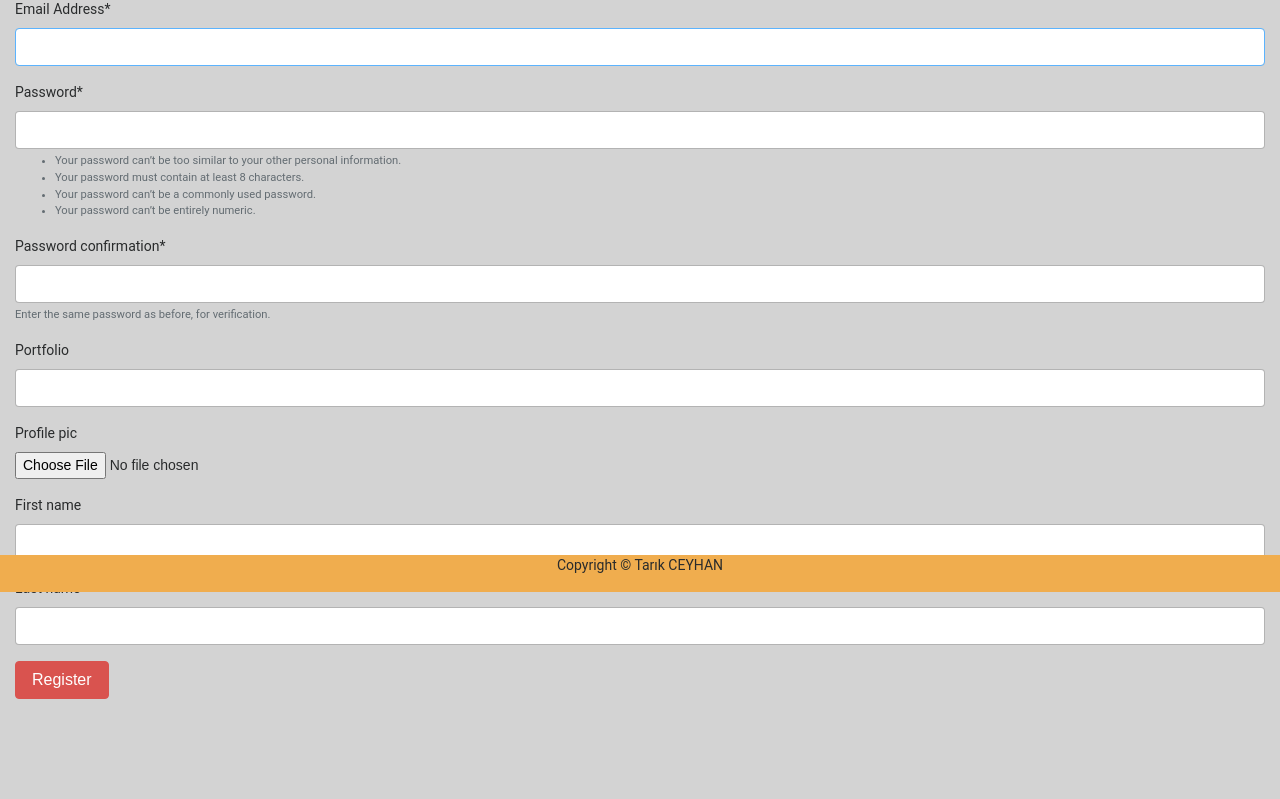
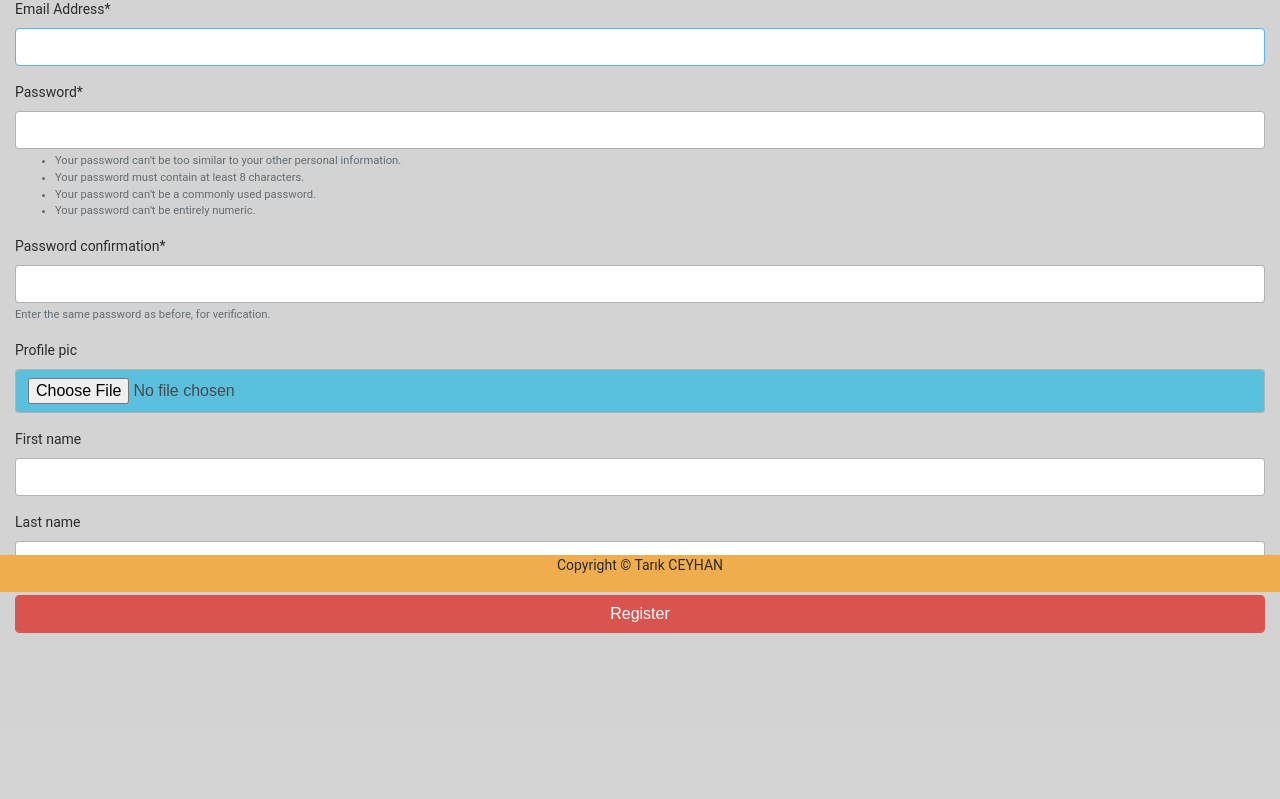
Before and after one commit to tceyhan/blog, a Django app: page /users/register/ in a window 1280 px wide. Shown: the part 208-1007 px from the top of the page. After the commit the page ends 841 px from the top, so only its background shows below. Run offline with Django 4.2, Linux system fonts and the light colour scheme; some libraries are stand-ins or nearby versions.

Commit message:
register html changed

```diff
--- a/users/forms.py
+++ b/users/forms.py
@@ -5,7 +5,10 @@ from django import forms
 class UserForm(UserCreationForm):
     class Meta():
         model = User
-        fields = ('username', 'password1', 'password2', 'portfolio', 'profile_pic', 'first_name', 'last_name')
+        fields = ('username', 'password1', 'password2', 'profile_pic', 'first_name', 'last_name')
+        widgets = {
+            'profile_pic': forms.FileInput(attrs={'class': 'form-control bg-info'}),
+        }
 
 class UserProfileForm(forms.ModelForm):
     class Meta():
--- a/users/templates/users/register.html
+++ b/users/templates/users/register.html
@@ -17,7 +17,7 @@
 <form action="" method="post" enctype="multipart/form-data">
     {% csrf_token %}
     {{ form_user | crispy }}
-    <button type="submit" class="btn btn-danger">Register</button>
+    <button type="submit" class="btn btn-danger form-control">Register</button>
 </form>
 
 {% endif %}
```
